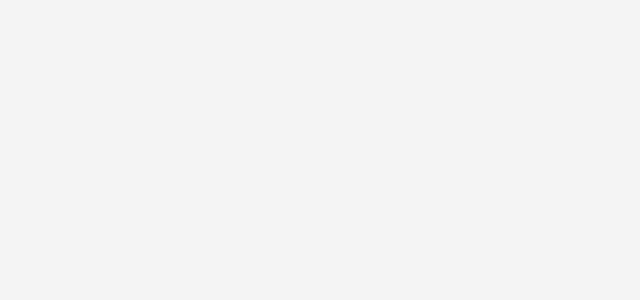
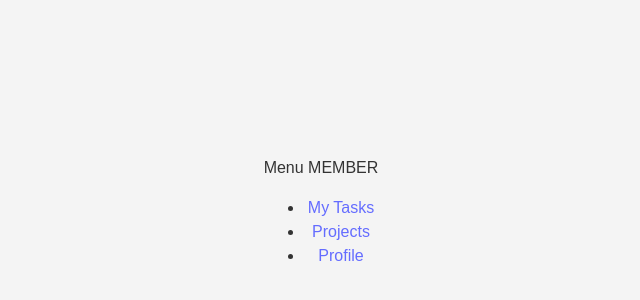
Before and after one commit to maryam-mouslimany/Orchestrik, a React (Vite) app in the folder frontend/: page /sidebar in a window 1280 px wide. Before the commit this address had no page. Shown: the part 180-480 px from the top of the page, without its empty margins (319-959 px from the left). Built offline with nearby package versions, Linux system fonts and the light colour scheme.

Commit message:
created sidebar component with its switching logic without css

```diff
--- a/frontend/src/components/sidebar/hook.ts
+++ b/frontend/src/components/sidebar/hook.ts
@@ -1,79 +1,45 @@
-import { useEffect, useMemo, useState } from 'react';
+import { useMemo } from 'react';
+import { useLocation } from 'react-router-dom';
+import { useAuth } from '../../contexts/AuthContext';
 
-export type Role = 'admin' | 'manager' | 'member';
-export type NavItem = { key: string; label: string; icon?: React.ReactNode; href?: string; };
-
-type User = {
-  id: number;
-  name: string;
-  role: Role;
-  avatarUrl?: string;
+export type MenuItem = {
+  key: string;
+  label: string;
+  to: string;
+  icon?: React.ReactNode;
 };
 
-type UseSidebarOptions = {
-  storageKey?: string; // allow override in tests
-  onNavigate?: (item: NavItem) => void; // optional navigation handler
+const MENU_BY_ROLE: Record<'admin' | 'pm' | 'member', MenuItem[]> = {
+  admin: [
+    { key: 'dashboard', label: 'Dashboard', to: '/dashboard' },
+    { key: 'users', label: 'Users', to: '/users' },
+    { key: 'projects', label: 'Projects', to: '/projects' },
+  ],
+  pm: [
+    { key: 'projects', label: 'Projects', to: '/projects' },
+    { key: 'team', label: 'Team', to: '/team' },
+    { key: 'reports', label: 'Reports', to: '/reports' },
+  ],
+  member: [
+    { key: 'my-tasks', label: 'My Tasks', to: '/my-tasks' },
+    { key: 'projects', label: 'Projects', to: '/projects' },
+    { key: 'profile', label: 'Profile', to: '/profile' },
+  ],
 };
 
-export function useSidebar(options: UseSidebarOptions = {}) {
-  const { storageKey = 'auth:user', onNavigate } = options;
+export const useSidebar = () => {
+  const { user } = useAuth();
+  const location = useLocation();
 
-  // read user from localStorage (you can later replace this with Context/Service)
-  const [user, setUser] = useState<User | null>(null);
-  useEffect(() => {
-    try {
-      const raw = localStorage.getItem(storageKey);
-      if (raw) setUser(JSON.parse(raw));
-    } catch {
-      setUser(null);
-    }
-  }, [storageKey]);
+  const roleName = (user?.role?.name as 'admin' | 'pm' | 'member') || 'member';
 
-  // role-based nav config
-  const navConfig: Record<Role, NavItem[]> = useMemo(
-    () => ({
-      admin: [
-        { key: 'dashboard', label: 'Dashboard' },
-        { key: 'projects', label: 'Projects' },
-        { key: 'users', label: 'Users' },
-        { key: 'reports', label: 'Reports' },
-        { key: 'settings', label: 'Settings' },
-      ],
-      manager: [
-        { key: 'dashboard', label: 'Dashboard' },
-        { key: 'projects', label: 'Projects' },
-        { key: 'team', label: 'Team' },
-        { key: 'reports', label: 'Reports' },
-      ],
-      member: [
-        { key: 'dashboard', label: 'Dashboard' },
-        { key: 'my-tasks', label: 'My Tasks' },
-        { key: 'calendar', label: 'Calendar' },
-        { key: 'profile', label: 'Profile' },
-      ],
-    }),
-    []
-  );
+  const items = useMemo(() => MENU_BY_ROLE[roleName], [roleName]);
 
-  const items: NavItem[] = useMemo(() => {
-    if (!user) return [];
-    const role = (user.role ?? 'member') as Role;
-    return navConfig[role] ?? navConfig.member;
-  }, [user, navConfig]);
-
-  // simple selection state (optional)
-  const [activeKey, setActiveKey] = useState<string | null>(null);
-
-  const handleSelect = (item: NavItem) => {
-    setActiveKey(item.key);
-    onNavigate?.(item);
-  };
+  const activePath = location.pathname;
 
   return {
-    user,
     items,
-    activeKey,
-    setActiveKey,
-    handleSelect,
+    activePath,
+    roleName,
   };
 }
--- a/frontend/src/components/sidebar/index.tsx
+++ b/frontend/src/components/sidebar/index.tsx
@@ -1,11 +1,39 @@
+import React from 'react';
+import { NavLink } from 'react-router-dom';
+import { useSidebar } from './hook';
 import styles from './styles.module.css';
-import { useAuth } from '../../contexts/AuthContext';
 
-const SideBar = ()=>{
-    console.log(useAuth())
-    console.log('[Login] localStorage[auth:user]=', localStorage.getItem('auth:user'));
+// join module class strings
 
-    return(<div className={styles.container}>hiiiii</div>)
-}
+const Sidebar: React.FC = () => {
+    const { items, activePath, roleName } = useSidebar();
 
-export default SideBar
+    return (
+        <aside className={styles.sidebar} data-role={roleName}>
+            <div className={styles.header}>
+                <span className={styles.title}>Menu </span>
+                <span className={styles.role}>{roleName.toUpperCase()}</span>
+            </div>
+
+            <nav className={styles.nav}>
+                <ul className={styles.list}>
+                    {items.map((item) => (
+                        <li key={item.key} className={styles.item}>
+                            <NavLink
+                                to={item.to}
+                                className={({ isActive }) =>
+                                    `${styles.link} ${isActive ? styles.isActive : ''}`
+                                }
+                                end={['/dashboard', '/my-tasks'].includes(item.to)}//for pages that do not have child routes
+                            >
+                                {item.label}
+                            </NavLink>
+                        </li>
+                    ))}
+                </ul>
+            </nav>
+        </aside>
+    );
+};
+
+export default Sidebar;
--- a/frontend/src/contexts/AuthContext.tsx
+++ b/frontend/src/contexts/AuthContext.tsx
@@ -1,4 +1,4 @@
-import React, { createContext, useContext, useEffect, useMemo, useState } from 'react';
+import React, { createContext, useContext, useRef, useEffect, useMemo, useState } from 'react';
 import { authService, type AppUser } from '../services/authService';
 
 type AuthContextValue = {
@@ -14,25 +14,30 @@ const AuthContext = createContext<AuthContextValue | undefined>(undefined);
 export const AuthProvider: React.FC<React.PropsWithChildren> = ({ children }) => {
     const [user, setUserState] = useState<AppUser | null>(null);
     const [loading, setLoading] = useState(true);
+    const hydrated = useRef(false); // CHANGED: track hydration so we don't write "null" on first render
 
     useEffect(() => {
         const stored = authService.getUser();
         setUserState(stored);
+        hydrated.current = true; // CHANGED
         setLoading(false);
     }, []);
 
-    // Persist on changes
     useEffect(() => {
-        authService.setUser(user);
-        console.log('[Context] localStorage[auth:user]=', localStorage.getItem('auth:user'));
-        console.log('[Context] persisted user:', user);
-        console.log('[Context] localStorage[auth:user]=', localStorage.getItem('auth:user'));
+        // CHANGED: only persist when user is non-null; do NOT write "null" on refresh
+        if (hydrated.current && user) {
+            authService.setUser(user);
+        }
 
         const color = user?.role?.color ?? '#000000ff';
         console.log('[Context] color applied:', color);
         document.documentElement.style.setProperty('--primary-color', color);
+
+        // (optional logs kept)
+        console.log('[Context] localStorage[auth:user]=', localStorage.getItem('auth:user'));
+        console.log('[Context] persisted user:', user);
+        console.log('[Context] localStorage[auth:user]=', localStorage.getItem('auth:user'));
     }, [user]);
-
     const setUser = (u: AppUser | null) => {
         setUserState(u);
         console.log('[Context] setUser called with:', u);
--- a/frontend/src/features/Login/pages/styles.module.css
+++ b/frontend/src/features/Login/pages/styles.module.css
@@ -4,7 +4,7 @@
     justify-content: center;
     align-items: center;
     min-height: 100vh;
-    width:600px;
+    width:400px;
 }
 
 /* Login card */
@@ -57,9 +57,3 @@
     color: #e63946;
     margin: 0;
 }
-
-/* Button override if needed */
-button:disabled {
-    opacity: 0.6;
-    cursor: not-allowed;
-}
--- a/frontend/src/main.tsx
+++ b/frontend/src/main.tsx
@@ -2,9 +2,9 @@ import { StrictMode } from 'react'
 import { createRoot } from 'react-dom/client'
 import './index.css'
 import App from './App.tsx'
-import 'primereact/resources/themes/saga-blue/theme.css';  // choose any theme
-import 'primereact/resources/primereact.min.css';          // core styles
-import 'primeicons/primeicons.css';                        // icons
+//import 'primereact/resources/themes/saga-blue/theme.css';  // choose any theme
+//import 'primereact/resources/primereact.min.css';          // core styles
+//import 'primeicons/primeicons.css';                        // icons
 
 createRoot(document.getElementById('root')!).render(
   <StrictMode>
--- a/frontend/src/routes/routes.tsx
+++ b/frontend/src/routes/routes.tsx
@@ -6,7 +6,7 @@ const AppRoutes = () => {
         <BrowserRouter>
             <Routes>
                 <Route path="/login" element={<Login />}></Route>
-                <Route path="/test" element={<SideBar/>}></Route>
+                <Route path="/sidebar" element={<SideBar/>}></Route>
             </Routes>
         </BrowserRouter>
     )
```
Also changed, not shown: frontend/src/services/authService.ts (line endings or trailing spaces).
